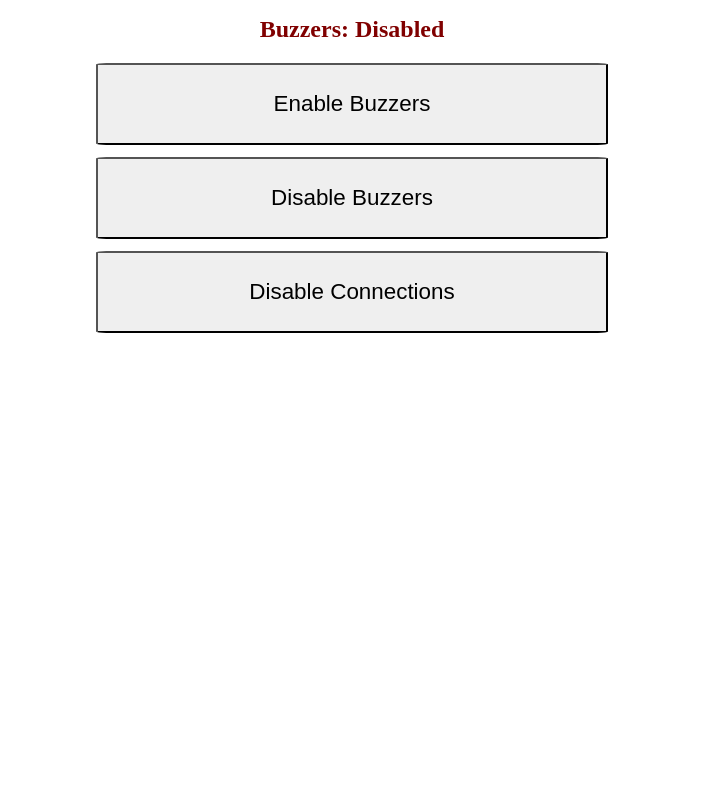
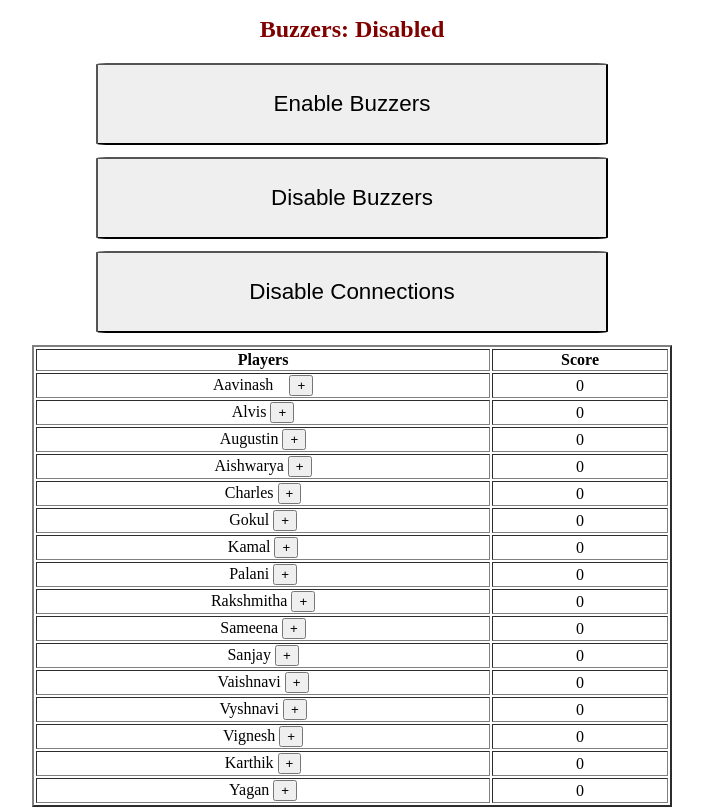
Before and after one commit to rakshmitha/Buzzer, a website: page host.html in a window 1280 px wide. Shown: the part 81-888 px from the top of the page, without its empty margins (288-991 px from the left). Before the commit the page ends 800 px from the top, so only its background shows below. Drawn offline with Linux system fonts and the light colour scheme.

Commit message:
players added with score table

```diff
--- a/host.html
+++ b/host.html
@@ -13,7 +13,7 @@
 </head>
 
 <body>
-
+	<script src="scoring.js"></script>
 	<div id="results">
 		<div id="rheader"><h1> Buzzers not yet enabled </h1></div>
 		<div id="order"></div>
@@ -29,6 +29,79 @@
 		<button id="disbutt">Disable Buzzers</button>
 		<button id="togbutt">Disable Connections</button>
 	</div>
+	<center><table id="table" style="table-layout: auto; width: 50%;" border="2">
+		<th>Players</th>
+		<th>Score</th>
+		<tr>
+			<td><center>Aavinash &nbsp; &nbsp;<button id="add" value="+" onclick="add()">+</button></center></td>
+			<td><center><span id="score">0</span></center></td>
+		</tr>
+		<tr>
+			<td><center>Alvis <button id="add" value="+" onclick="add_1()">+</button></center></td>
+			<td><center><span id="score_1">0</span></center></td>
+		</tr>
+		<tr>
+			<td><center>Augustin <button id="add" value="+" onclick="add_2()">+</button></center></td>
+			<td><center><span id="score_2">0</span></center></td>
+		</tr>
+		<tr>
+			<td><center>Aishwarya <button id="add" value="+" onclick="add_3()">+</button></center></td>
+			<td><center><span id="score_3">0</span></center></td>
+		</tr>
+		<tr>
+			<td><center>Charles <button id="add" value="+" onclick="add_4()">+</button></center></td>
+			<td><center><span id="score_4">0</span></center></td>
+		</tr>
+		<tr>
+			<td><center>Gokul <button id="add" value="+" onclick="add_5()">+</button></center></td>
+			<td><center><span id="score_5">0</span></center></td>
+		</tr>
+		<tr>
+			<td><center>Kamal <button id="add" value="+" onclick="add_6()">+</button></center></td>
+			<td><center><span id="score_6">0</span></center></td>
+		</tr>
+		<tr>
+			<td><center>Palani <button id="add" value="+" onclick="add_7()">+</button></center></td>
+			<td><center><span id="score_7">0</span></center></td>
+		</tr>
+		<tr>
+			<td><center>Rakshmitha <button id="add" value="+" onclick="add_8()">+</button></center></td>
+			<td><center><span id="score_8">0</span></center></td>
+		</tr>
+		<tr>
+			<td><center>Sameena <button id="add" value="+" onclick="add_9()">+</button></center></td>
+			<td><center><span id="score_9">0</span></center></td>
+		</tr>
+		<tr>
+			<td><center>Sanjay <button id="add" value="+" onclick="add_10()">+</button></center></td>
+			<td><center><span id="score_10">0</span></center></td>
+		</tr>
+		<tr>
+			<td><center>Vaishnavi <button id="add" value="+" onclick="add_11()">+</button></center></td>
+			<td><center><span id="score_11">0</span></center></td>
+		</tr>
+		<tr>
+			<td><center>Vyshnavi <button id="add" value="+" onclick="add_12()">+</button></td>
+			<td><center><span id="score_12">0</span></center></td>
+		</tr>
+		<tr>
+			<td><center>Vignesh <button id="add" value="+" onclick="add_13()">+</button></center></td>
+			<td><center><span id="score_13">0</span></center></td>
+		</tr>
+		<tr>
+			<td><center>Karthik <button id="add" value="+" onclick="add_14()">+</button></center></td>
+			<td><center><span id="score_14">0</span></center></td>
+		</tr>
+		<tr>
+			<td><center>Yagan <button id="add" value="+" onclick="add_15()">+</button></center></td>
+			<td><center><span id="score_15">0</span></center></td>
+		</tr>
+	</table></center>
+	<!--<div id="players">
+		<h2>Connected players:</h2>
+	</div>-->
+
+
 
 </body>
 </html>
```
